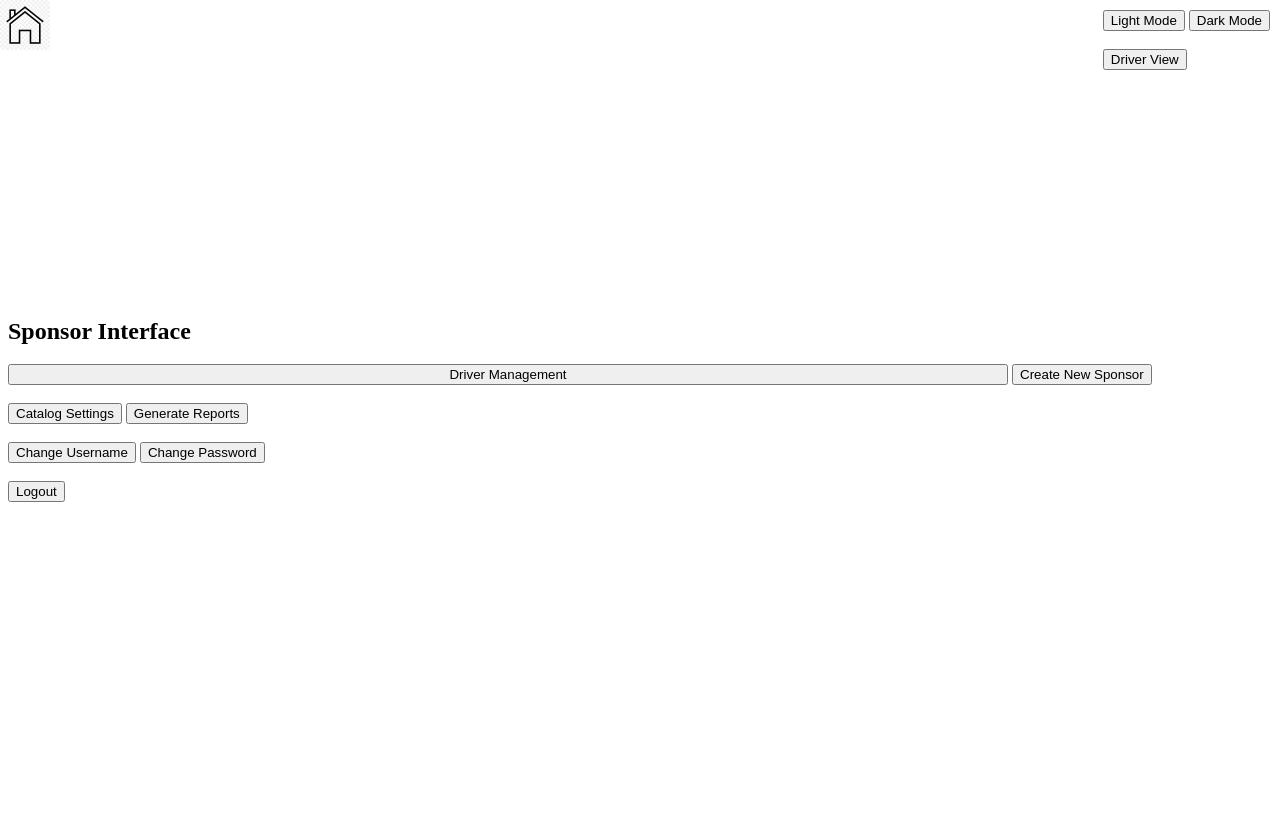
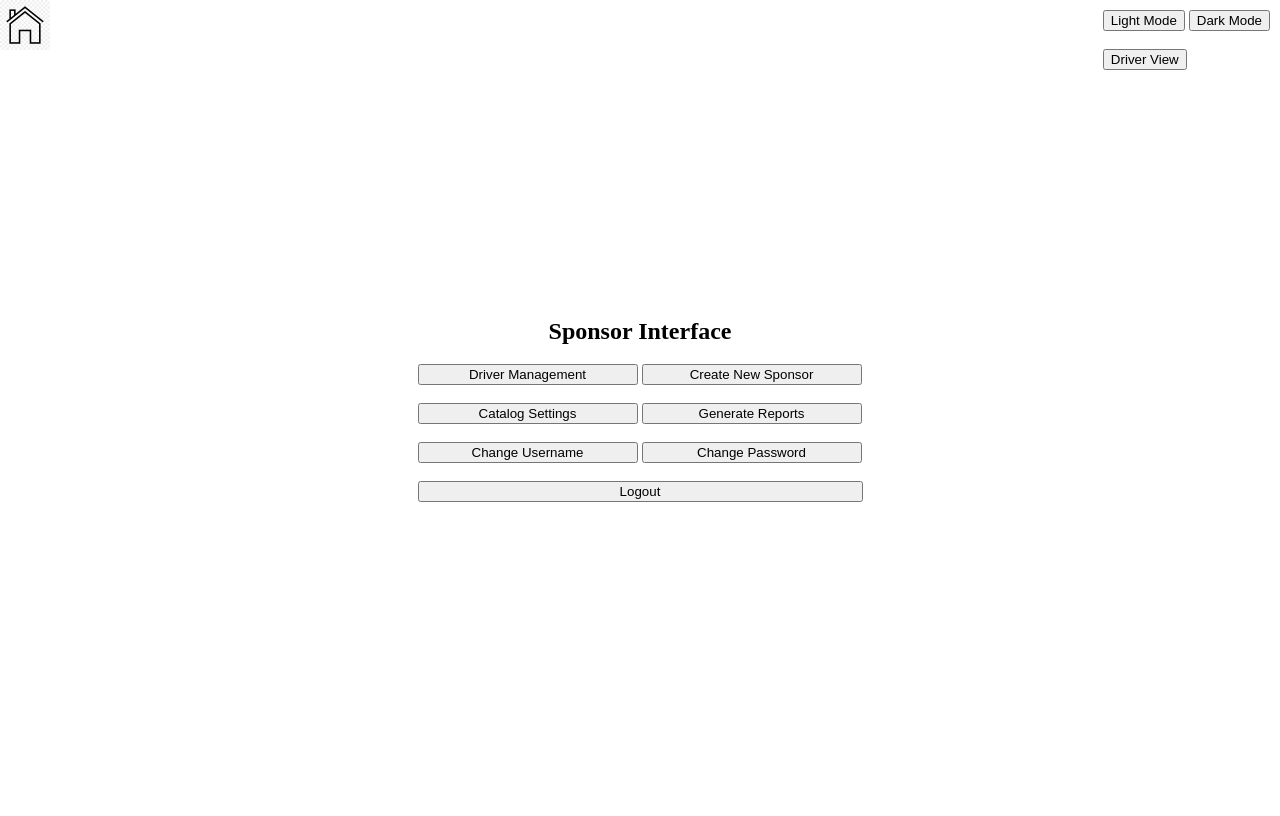
Before and after one commit to tjheff12/Good-Driver-Incentive-Program, a Django app: page /sponsorView/ in a window 1280 px wide. Before the commit the page ends 502 px from the top, so only its background shows below. Run offline with Django 4.2, Linux system fonts and the light colour scheme.

Commit message:
Editing the sponsor interface

```diff
--- a/good_driver/static/sponsorView.css
+++ b/good_driver/static/sponsorView.css
@@ -3,11 +3,9 @@
     justify-content: center;
     align-items: center;
     height: 100vh;
-    position:absolute;
 }
 
 .home {
-    background-color: blue;
     position: absolute;
     top: 0;
     left: 0;
@@ -19,6 +17,16 @@
     right: 10px;
 }
 
-.sponsorButton {
-    width: 1000px;
+.button {
+    width: 220px;
 }
+
+.logoutButton {
+    width: 445px;
+}
+
+.title {
+    display: flex;
+    justify-content: center;
+    align-items: center;
+}
--- a/good_driver/templates/sponsorView.html
+++ b/good_driver/templates/sponsorView.html
@@ -13,19 +13,19 @@
     <div class="sponsorView">
         <form method="post">
             <h2 class="title"> Sponsor Interface </h2>
-            <input type="submit" class="sponsorButton" value="Driver Management"/>
-            <input type="submit" value="Create New Sponsor"/>
+            <input type="submit" class="button" value="Driver Management"/>
+            <input type="submit" class="button" value="Create New Sponsor"/>
             <br>
             <br>
-            <input type="submit" value="Catalog Settings"/>
-            <input type="submit" value="Generate Reports"/>
+            <input type="submit" class="button" value="Catalog Settings"/>
+            <input type="submit" class="button" value="Generate Reports"/>
             <br>
             <br>
-            <input type="submit" value="Change Username"/>
-            <input type="submit" value="Change Password"/>
+            <input type="submit" class="button" value="Change Username"/>
+            <input type="submit" class="button" value="Change Password"/>
             <br>
             <br>
-            <input type="submit" value="Logout"/>
+            <input type="submit" class="logoutButton" value="Logout"/>
         </form>
     </div>
 
```
